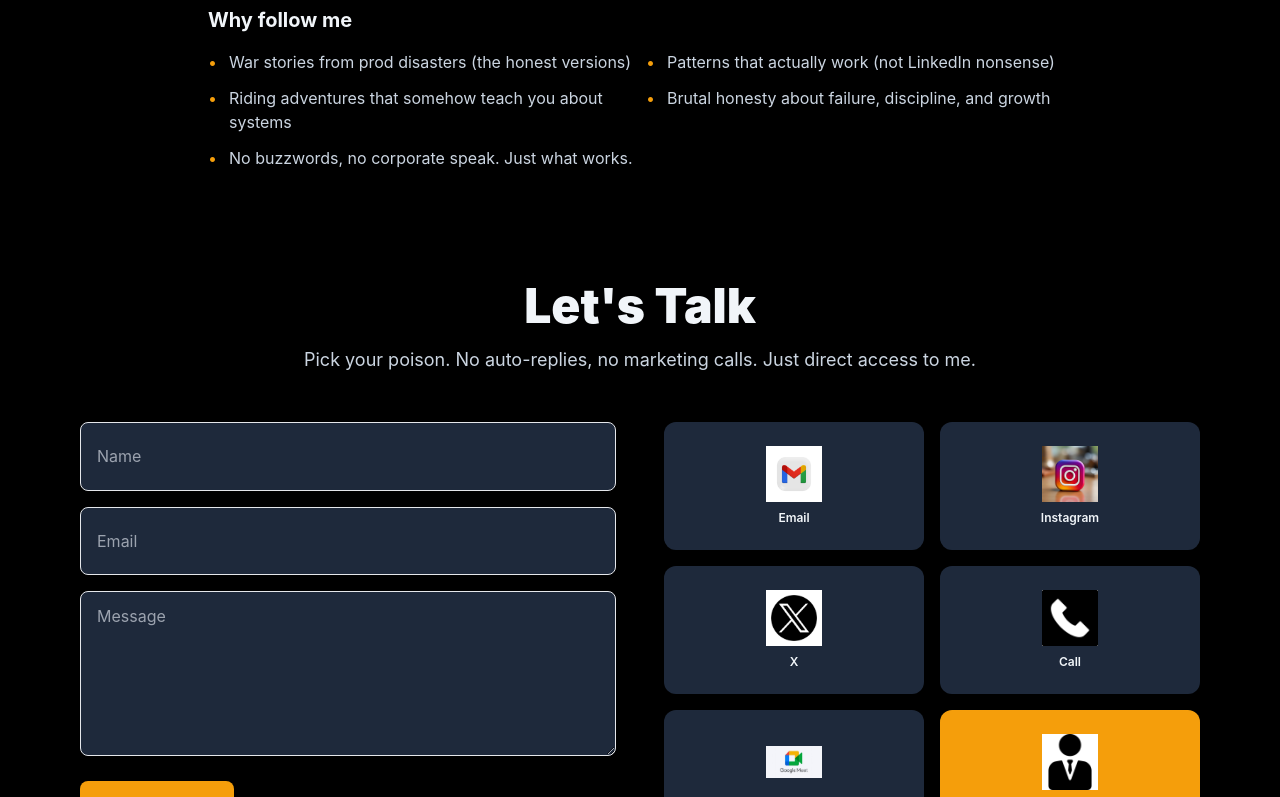
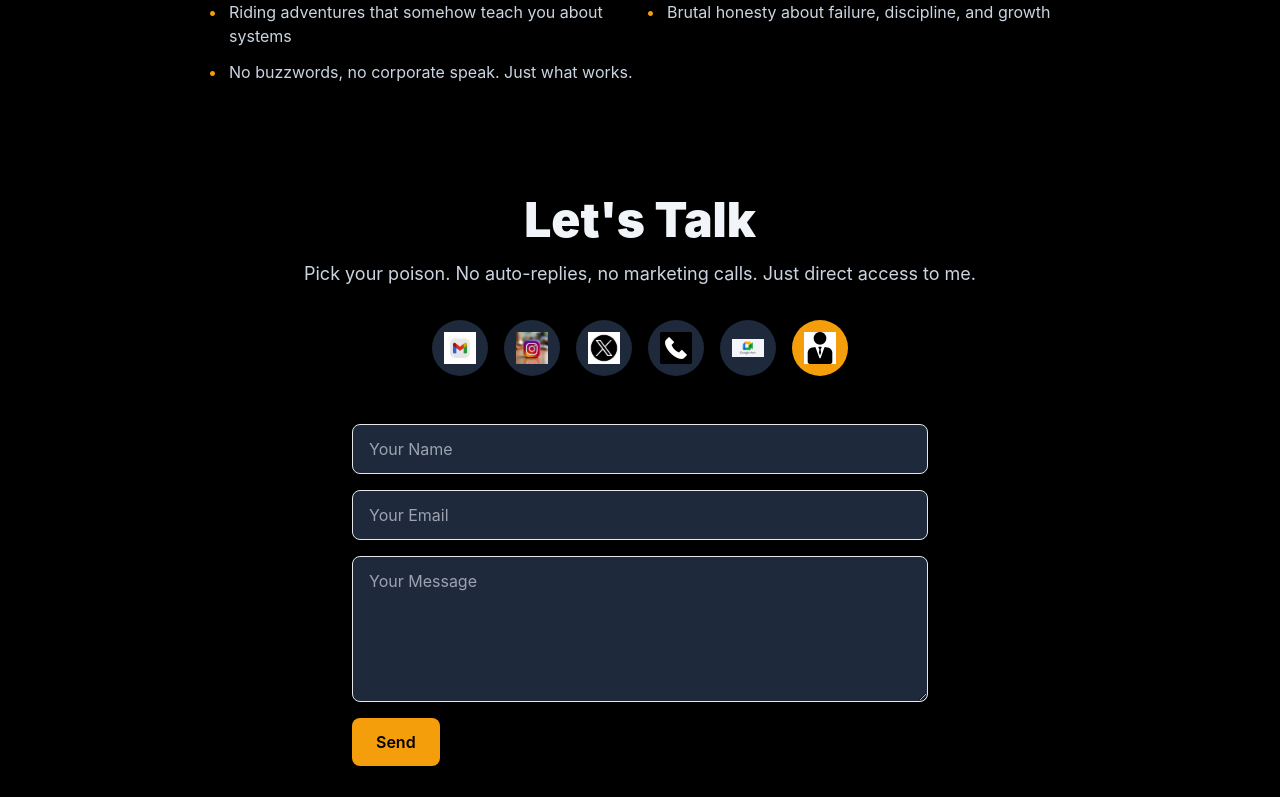
Before and after one commit to aditya493/aditya493.github.io, a React (Vite) app: page / in a window 1280 px wide. Shown: the part 2000-2797 px from the top of the page. Built offline with nearby package versions, Linux system fonts and the light colour scheme.

Commit message:
change of icons

```diff
--- a/src/components/Contact.jsx
+++ b/src/components/Contact.jsx
@@ -24,87 +24,43 @@ export default function Contact(){
 
   return (
     <section id="contact" className="py-16">
-      <div className="max-w-6xl mx-auto px-4">
+      <div className="max-w-4xl mx-auto px-4">
         <div className="text-center mb-12">
           <h3 className="text-4xl md:text-5xl font-black">Let's Talk</h3>
           <p className="mt-4 text-slate-300 text-lg">Pick your poison. No auto-replies, no marketing calls. Just direct access to me.</p>
-        </div>
 
-        <div className="grid grid-cols-1 lg:grid-cols-2 gap-12">
-          <form onSubmit={onSubmit} className="grid grid-cols-1 gap-4">
-            <input value={name} onChange={e=>setName(e.target.value)} placeholder="Name" className="w-full px-4 py-3 rounded-lg bg-slate-800 border border-white/6 text-slate-100" />
-            <input value={email} onChange={e=>setEmail(e.target.value)} placeholder="Email" type="email" className="w-full px-4 py-3 rounded-lg bg-slate-800 border border-white/6 text-slate-100" />
-            <textarea value={message} onChange={e=>setMessage(e.target.value)} placeholder="Message" rows={5} className="w-full px-4 py-3 rounded-lg bg-slate-800 border border-white/6 text-slate-100"></textarea>
-            <div className="flex items-center gap-3">
-              <button type="submit" className="px-5 py-3 rounded-lg bg-yellow-400 text-black font-semibold">Send message</button>
-              {sent && <span className="text-yellow-300">Message sent — thanks.</span>}
-            </div>
-          </form>
-
-          <div className="space-y-6">
-            <div className="grid grid-cols-2 gap-4">
-              {/* Email */}
-              <a
-                href="mailto:adityasaraf64@gmail.com"
-                className="flex flex-col items-center justify-center p-6 bg-slate-800 hover:bg-slate-700 rounded-xl transition-all hover:scale-105"
-              >
-                <img src={gmailIcon} alt="Email" className="w-14 h-14 object-contain mb-2" />
-                <span className="text-xs font-semibold text-center">Email</span>
+          {/* Contact Icons Row */}
+          <div className="mt-8 flex justify-center items-center gap-4 flex-wrap">
+            <a href="mailto:adityasaraf64@gmail.com" className="w-14 h-14 rounded-full bg-slate-800 hover:bg-yellow-400 transition-all flex items-center justify-center hover:scale-110" title="Email">
+              <img src={gmailIcon} alt="Email" className="w-8 h-8 object-contain" />
             </a>
-
-              {/* Instagram */}
-              <a
-                href="https://www.instagram.com/adityassaraf?igsh=MW1kb25sdDEwbGY3Mw%3D%3D&utm_source=qr"
-                target="_blank"
-                rel="noreferrer"
-                className="flex flex-col items-center justify-center p-6 bg-slate-800 hover:bg-slate-700 rounded-xl transition-all hover:scale-105"
-              >
-                <img src={instaIcon} alt="Instagram" className="w-14 h-14 object-contain mb-2" />
-                <span className="text-xs font-semibold text-center">Instagram</span>
+            <a href="https://www.instagram.com/adityassaraf?igsh=MW1kb25sdDEwbGY3Mw%3D%3D&utm_source=qr" target="_blank" rel="noreferrer" className="w-14 h-14 rounded-full bg-slate-800 hover:bg-yellow-400 transition-all flex items-center justify-center hover:scale-110" title="Instagram">
+              <img src={instaIcon} alt="Instagram" className="w-8 h-8 object-contain" />
             </a>
-
-              {/* X */}
-              <a
-                href="https://x.com/AdityaS12084754"
-                target="_blank"
-                rel="noreferrer"
-                className="flex flex-col items-center justify-center p-6 bg-slate-800 hover:bg-slate-700 rounded-xl transition-all hover:scale-105"
-              >
-                <img src={xIcon} alt="X" className="w-14 h-14 object-contain mb-2" />
-                <span className="text-xs font-semibold text-center">X</span>
+            <a href="https://x.com/AdityaS12084754" target="_blank" rel="noreferrer" className="w-14 h-14 rounded-full bg-slate-800 hover:bg-yellow-400 transition-all flex items-center justify-center hover:scale-110" title="X">
+              <img src={xIcon} alt="X" className="w-8 h-8 object-contain" />
             </a>
-
-              {/* Phone */}
-              <a
-                href="tel:+917204555215"
-                className="flex flex-col items-center justify-center p-6 bg-slate-800 hover:bg-slate-700 rounded-xl transition-all hover:scale-105"
-              >
-                <img src={phoneIcon} alt="Phone" className="w-14 h-14 object-contain mb-2" />
-                <span className="text-xs font-semibold text-center">Call</span>
+            <a href="tel:+917204555215" className="w-14 h-14 rounded-full bg-slate-800 hover:bg-yellow-400 transition-all flex items-center justify-center hover:scale-110" title="Call">
+              <img src={phoneIcon} alt="Phone" className="w-8 h-8 object-contain" />
             </a>
-
-              {/* Schedule */}
-              <a
-                href="https://calendar.app.google/EJ6NS95RmhnKDrNn6"
-                target="_blank"
-                rel="noreferrer"
-                className="flex flex-col items-center justify-center p-6 bg-slate-800 hover:bg-slate-700 rounded-xl transition-all hover:scale-105"
-              >
-                <img src={meetIcon} alt="Schedule" className="w-14 h-14 object-contain mb-2" />
-                <span className="text-xs font-semibold text-center">Schedule</span>
+            <a href="https://calendar.app.google/EJ6NS95RmhnKDrNn6" target="_blank" rel="noreferrer" className="w-14 h-14 rounded-full bg-slate-800 hover:bg-yellow-400 transition-all flex items-center justify-center hover:scale-110" title="Schedule">
+              <img src={meetIcon} alt="Schedule" className="w-8 h-8 object-contain" />
             </a>
-
-              {/* Portfolio */}
-              <a
-                href="#portfolio"
-                className="flex flex-col items-center justify-center p-6 bg-yellow-400 hover:bg-yellow-300 text-black rounded-xl transition-all hover:scale-105"
-              >
-                <img src={portfolioIcon} alt="Portfolio" className="w-14 h-14 object-contain mb-2" />
-                <span className="text-xs font-semibold text-center">Portfolio</span>
+            <a href="#portfolio" className="w-14 h-14 rounded-full bg-yellow-400 hover:bg-yellow-300 transition-all flex items-center justify-center hover:scale-110" title="Portfolio">
+              <img src={portfolioIcon} alt="Portfolio" className="w-8 h-8 object-contain" />
             </a>
           </div>
         </div>
+
+        <form onSubmit={onSubmit} className="mt-12 grid grid-cols-1 gap-4 max-w-xl mx-auto">
+          <input value={name} onChange={e=>setName(e.target.value)} placeholder="Your Name" className="w-full px-4 py-3 rounded-lg bg-slate-800 border border-white/6 text-slate-100" />
+          <input value={email} onChange={e=>setEmail(e.target.value)} placeholder="Your Email" type="email" className="w-full px-4 py-3 rounded-lg bg-slate-800 border border-white/6 text-slate-100" />
+          <textarea value={message} onChange={e=>setMessage(e.target.value)} placeholder="Your Message" rows={5} className="w-full px-4 py-3 rounded-lg bg-slate-800 border border-white/6 text-slate-100"></textarea>
+          <div className="flex items-center gap-3">
+            <button type="submit" className="px-6 py-3 rounded-lg bg-yellow-400 text-black font-semibold hover:bg-yellow-300 transition">Send</button>
+            {sent && <span className="text-yellow-300">Message sent — thanks!</span>}
           </div>
+        </form>
       </div>
     </section>
   )
--- a/src/components/Hero.jsx
+++ b/src/components/Hero.jsx
@@ -6,7 +6,6 @@ export default function Hero(){
     <section id="top" className="pt-24 md:pt-32 pb-16">
       <div className="max-w-6xl mx-auto grid grid-cols-1 md:grid-cols-12 gap-8 items-center px-4">
         <div className="md:col-span-7">
-          <div className="text-6xl md:text-7xl font-black text-yellow-400 mb-4 leading-tight">Aditya</div>
           <h1 className="text-3xl md:text-5xl font-extrabold leading-tight text-white">I break systems professionally. I fix them on mountains for fun.</h1>
           <p className="mt-4 text-slate-300 text-lg">DevOps Engineer | SRE | Rider | Mountain addict — basically I wrangle Kubernetes clusters by day and gravel by night. One pays bills, the other saves my sanity.</p>
           <div className="mt-6 flex flex-col sm:flex-row gap-3 sm:gap-4">
--- a/src/components/Navbar.jsx
+++ b/src/components/Navbar.jsx
@@ -21,7 +21,7 @@ export default function Navbar(){
   return (
     <header className={`fixed w-full z-30 transition-all ${scrolled ? 'backdrop-blur bg-black/30' : 'bg-transparent'}`}>
       <nav className="max-w-6xl mx-auto px-4 py-4 flex items-center justify-between">
-        <a href="#top" className="text-yellow-400 font-extrabold text-3xl md:text-4xl tracking-tight">Aditya</a>
+        <a href="#top" className="text-yellow-400 font-extrabold text-2xl md:text-3xl tracking-tight">ADITYA SARAF</a>
 
         <div className="hidden md:flex items-center gap-6">
           {links.map(l=> (
```
Lines whose indentation alone changed are shown as unchanged.
